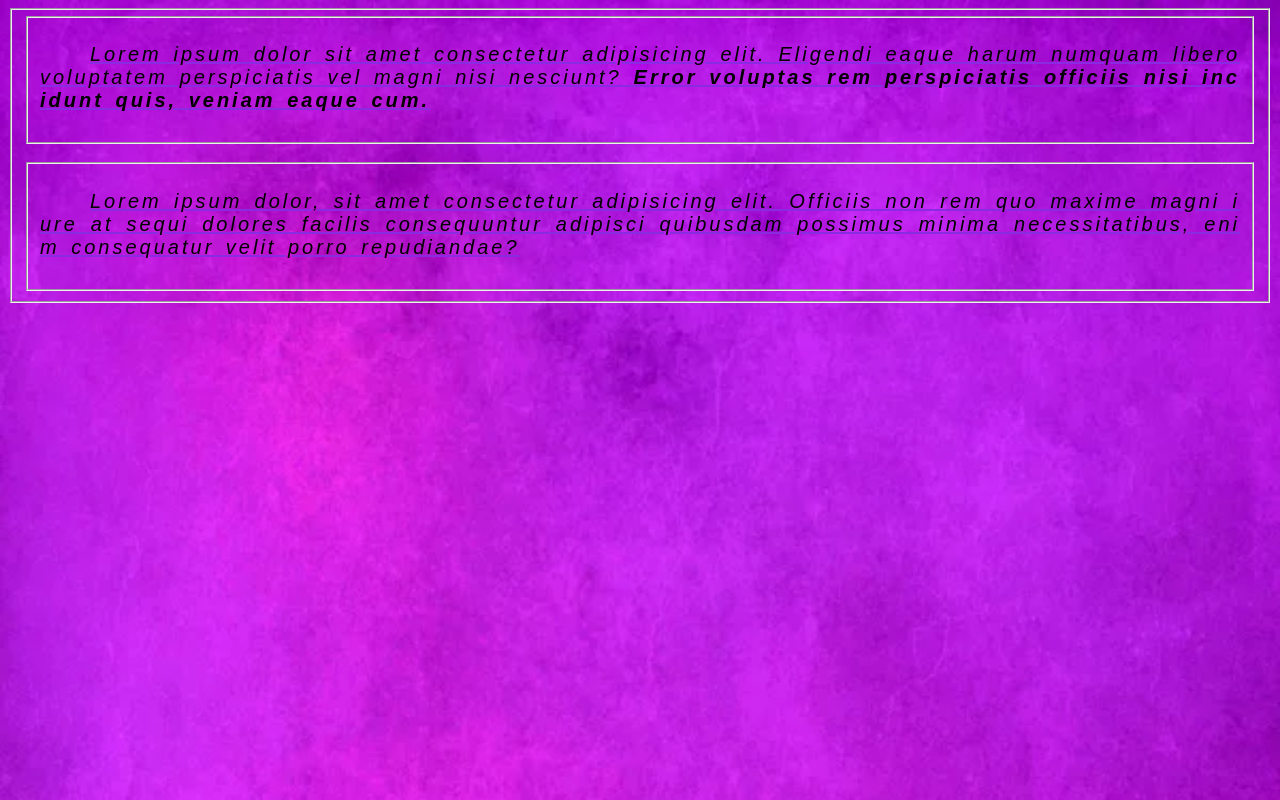
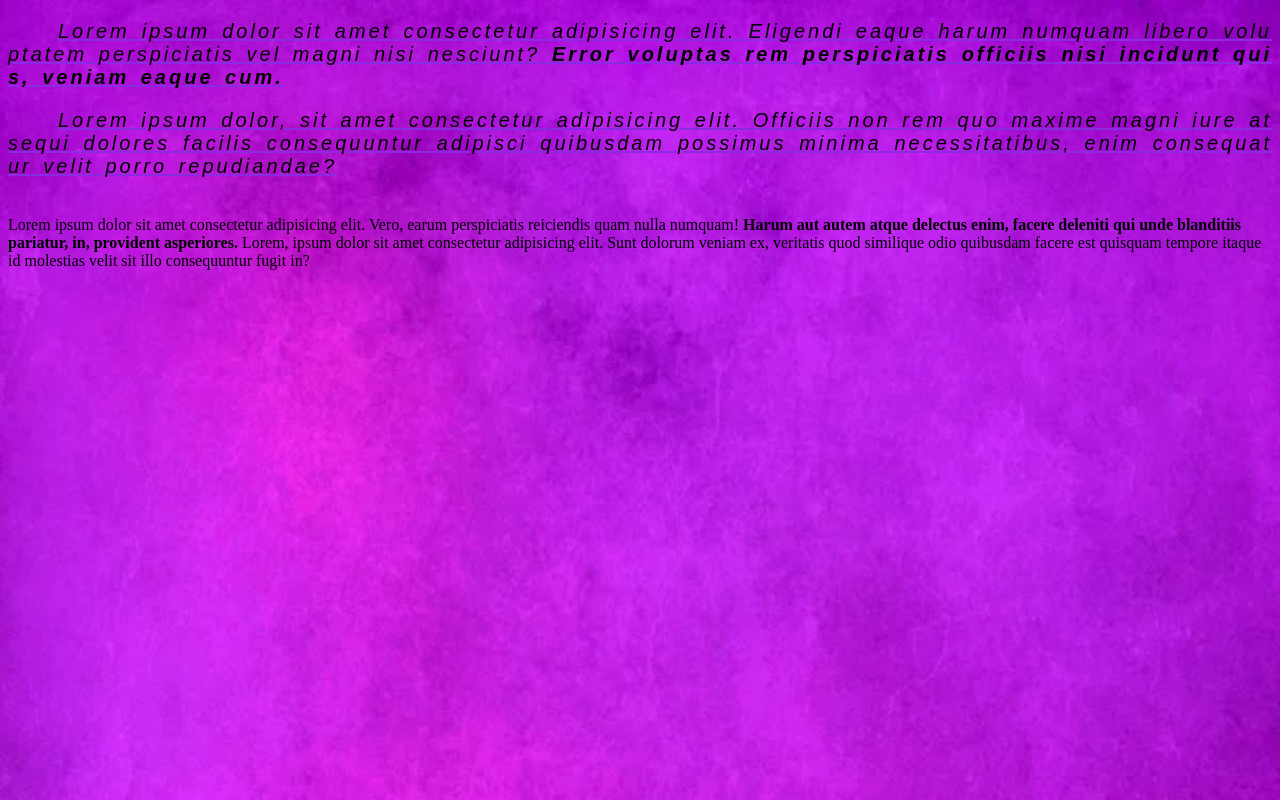
Before and after one commit to MarquesFernanda/HTML-TDS, a plain HTML site: page CSS/index.html in a window 1280 px wide. Drawn offline with Linux system fonts and the light colour scheme.

Commit message:
Update index.html

```diff
--- a/CSS/index.html
+++ b/CSS/index.html
@@ -10,16 +10,13 @@
 </head>
 
 <body>
-    <fieldset>
-        <fieldset>
+    <div>
     <p>
         Lorem ipsum dolor sit amet consectetur adipisicing elit. Eligendi eaque harum numquam libero voluptatem
         perspiciatis vel magni nisi nesciunt?<b> Error voluptas rem perspiciatis officiis nisi incidunt quis,
             veniam eaque cum.</b>
     </p>
-        </fieldset>
-        <br>
-        <fieldset>
+
     <p>
         Lorem ipsum dolor, sit amet consectetur adipisicing elit. Officiis non rem quo maxime magni iure at
         sequi
@@ -27,8 +24,18 @@
         porro
         repudiandae?
     </p>
-        </fieldset>
-    </fieldset>
+    </div>
+
+    <section>
+        <article>
+            <br>
+            Lorem ipsum dolor sit amet consectetur adipisicing elit. Vero, earum perspiciatis reiciendis quam nulla numquam! <b>Harum aut autem atque delectus enim, facere deleniti qui unde blanditiis pariatur, in, provident asperiores.</b> Lorem, ipsum dolor sit amet consectetur adipisicing elit. Sunt dolorum veniam ex, veritatis quod similique odio quibusdam facere est quisquam tempore itaque id molestias velit sit illo consequuntur fugit in?
+        </article>
+    </section>
+
+    <aside>
+
+    </aside>
 </body>
 
 </html>
```
Lines whose indentation alone changed are shown as unchanged.
